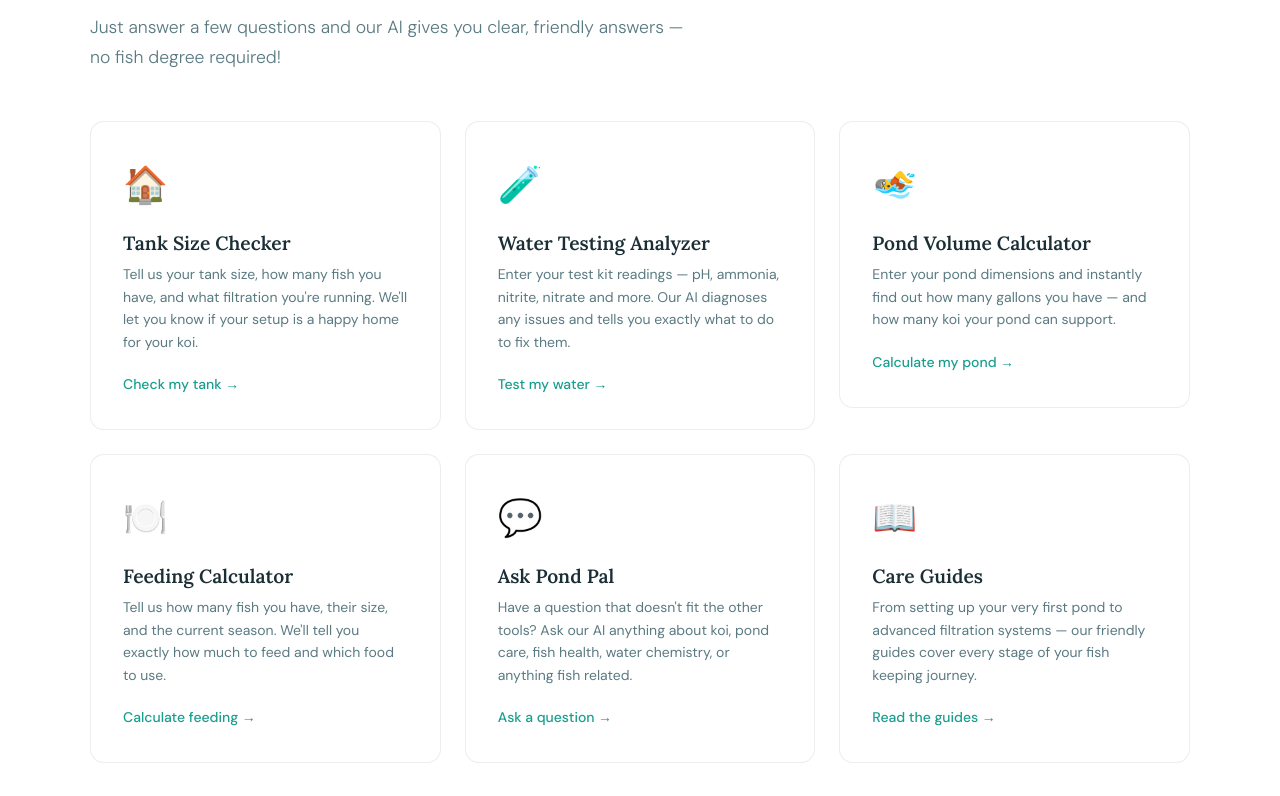
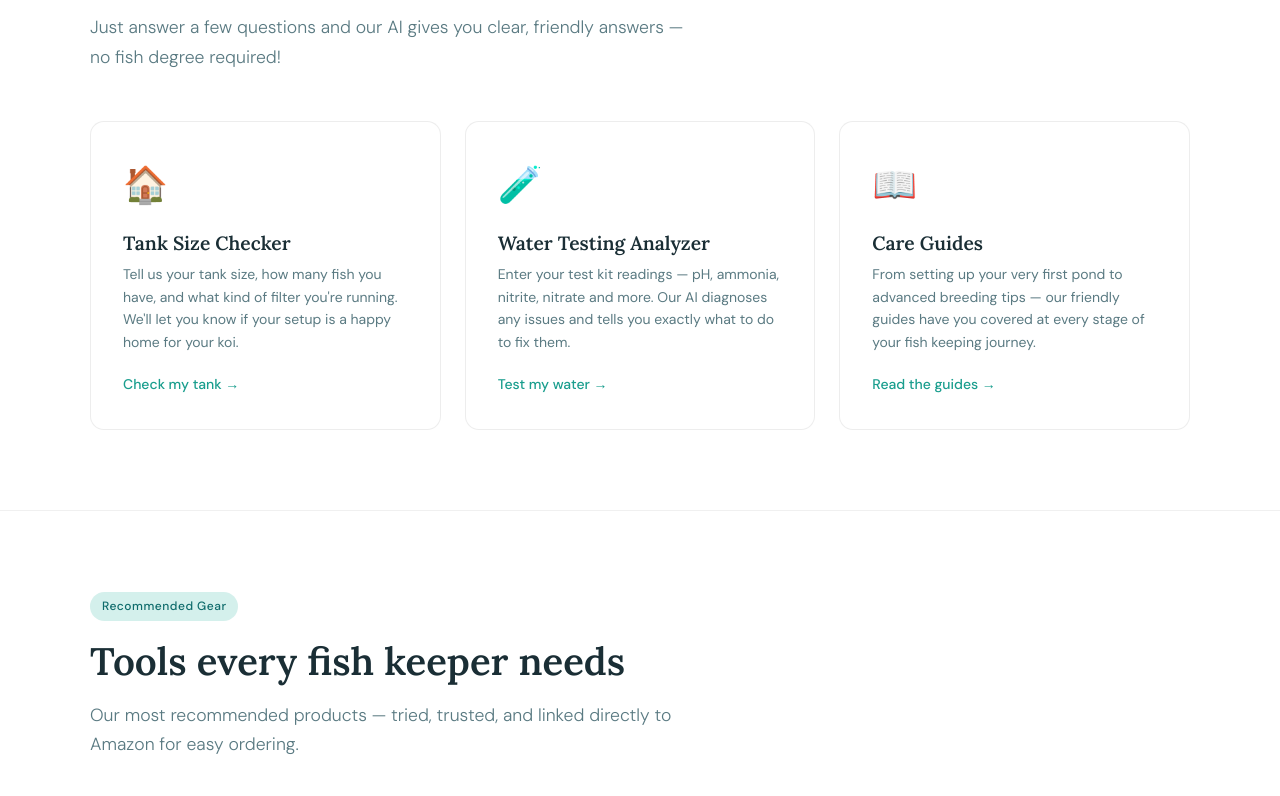
Before and after one commit to pondpal/pondpal, a Next.js app in the folder pondpal/: page / in a window 1280 px wide. Shown: the part 944-1740 px from the top of the page. Built offline with nearby package versions, Linux system fonts and the light colour scheme.

Commit message:
Add files via upload

```diff
--- a/pondpal/pages/index.js
+++ b/pondpal/pages/index.js
@@ -6,9 +6,9 @@ export default function Home() {
     <>
       <Head>
         <title>Pond Pal — Friendly Koi & Aquarium Care, Powered by AI</title>
-        <meta name="description" content="Pond Pal helps koi and fish owners of all experience levels keep their fish healthy and their water perfect. Free AI-powered tools, care guides, and more." />
+        <meta name="description" content="Pond Pal helps koi and fish owners of all experience levels keep their fish healthy and their water perfect. Free AI-powered tank checker and water testing analyzer." />
         <meta name="viewport" content="width=device-width, initial-scale=1" />
-        <link rel="icon" href="/favicon.svg" type="image/svg+xml" />
+        <link rel="icon" href="/favicon.ico" />
       </Head>
 
       <nav className="nav">
@@ -17,7 +17,6 @@ export default function Home() {
           <li><Link href="/tank-checker">Tank Checker</Link></li>
           <li><Link href="/water-chemistry">Water Testing</Link></li>
           <li><Link href="/care-guides">Care Guides</Link></li>
-          <li><Link href="/blog">Blog</Link></li>
           <li><Link href="/about">About</Link></li>
           <li><Link href="/contact">Contact</Link></li>
         </ul>
@@ -46,7 +45,7 @@ export default function Home() {
               <div className="tool-card">
                 <span className="tool-icon">🏠</span>
                 <h3>Tank Size Checker</h3>
-                <p>Tell us your tank size, how many fish you have, and what filtration you're running. We'll let you know if your setup is a happy home for your koi.</p>
+                <p>Tell us your tank size, how many fish you have, and what kind of filter you're running. We'll let you know if your setup is a happy home for your koi.</p>
                 <span className="tool-link">Check my tank →</span>
               </div>
             </Link>
@@ -58,35 +57,11 @@ export default function Home() {
                 <span className="tool-link">Test my water →</span>
               </div>
             </Link>
-            <Link href="/tools/pond-calculator" style={{ textDecoration: 'none' }}>
-              <div className="tool-card">
-                <span className="tool-icon">🏊</span>
-                <h3>Pond Volume Calculator</h3>
-                <p>Enter your pond dimensions and instantly find out how many gallons you have — and how many koi your pond can support.</p>
-                <span className="tool-link">Calculate my pond →</span>
-              </div>
-            </Link>
-            <Link href="/tools/feeding-calculator" style={{ textDecoration: 'none' }}>
-              <div className="tool-card">
-                <span className="tool-icon">🍽️</span>
-                <h3>Feeding Calculator</h3>
-                <p>Tell us how many fish you have, their size, and the current season. We'll tell you exactly how much to feed and which food to use.</p>
-                <span className="tool-link">Calculate feeding →</span>
-              </div>
-            </Link>
-            <Link href="/tools/ask-pond-pal" style={{ textDecoration: 'none' }}>
-              <div className="tool-card">
-                <span className="tool-icon">💬</span>
-                <h3>Ask Pond Pal</h3>
-                <p>Have a question that doesn't fit the other tools? Ask our AI anything about koi, pond care, fish health, water chemistry, or anything fish related.</p>
-                <span className="tool-link">Ask a question →</span>
-              </div>
-            </Link>
             <Link href="/care-guides" style={{ textDecoration: 'none' }}>
               <div className="tool-card">
                 <span className="tool-icon">📖</span>
                 <h3>Care Guides</h3>
-                <p>From setting up your very first pond to advanced filtration systems — our friendly guides cover every stage of your fish keeping journey.</p>
+                <p>From setting up your very first pond to advanced breeding tips — our friendly guides have you covered at every stage of your fish keeping journey.</p>
                 <span className="tool-link">Read the guides →</span>
               </div>
             </Link>
@@ -202,15 +177,11 @@ export default function Home() {
         <p style={{ marginTop: '0.75rem' }}>
           <Link href="/tank-checker" style={{ color: 'rgba(255,255,255,0.6)' }}>Tank Checker</Link>{' · '}
           <Link href="/water-chemistry" style={{ color: 'rgba(255,255,255,0.6)' }}>Water Testing</Link>{' · '}
-          <Link href="/tools/pond-calculator" style={{ color: 'rgba(255,255,255,0.6)' }}>Pond Calculator</Link>{' · '}
-          <Link href="/tools/feeding-calculator" style={{ color: 'rgba(255,255,255,0.6)' }}>Feeding Calculator</Link>{' · '}
-          <Link href="/tools/ask-pond-pal" style={{ color: 'rgba(255,255,255,0.6)' }}>Ask Pond Pal</Link>{' · '}
           <Link href="/care-guides" style={{ color: 'rgba(255,255,255,0.6)' }}>Care Guides</Link>{' · '}
-          <Link href="/blog" style={{ color: 'rgba(255,255,255,0.6)' }}>Blog</Link>
+          <Link href="/about" style={{ color: 'rgba(255,255,255,0.6)' }}>About</Link>{' · '}
+          <Link href="/contact" style={{ color: 'rgba(255,255,255,0.6)' }}>Contact</Link>
         </p>
         <p style={{ marginTop: '0.75rem' }}>
-          <Link href="/about" style={{ color: 'rgba(255,255,255,0.6)' }}>About</Link>{' · '}
-          <Link href="/contact" style={{ color: 'rgba(255,255,255,0.6)' }}>Contact</Link>{' · '}
           <Link href="/privacy-policy" style={{ color: '#f4833d' }}>Privacy Policy</Link>{' · '}
           <Link href="/terms" style={{ color: '#f4833d' }}>Terms of Use</Link>{' · '}
           <Link href="/disclaimer" style={{ color: '#f4833d' }}>Disclaimer</Link>
```
